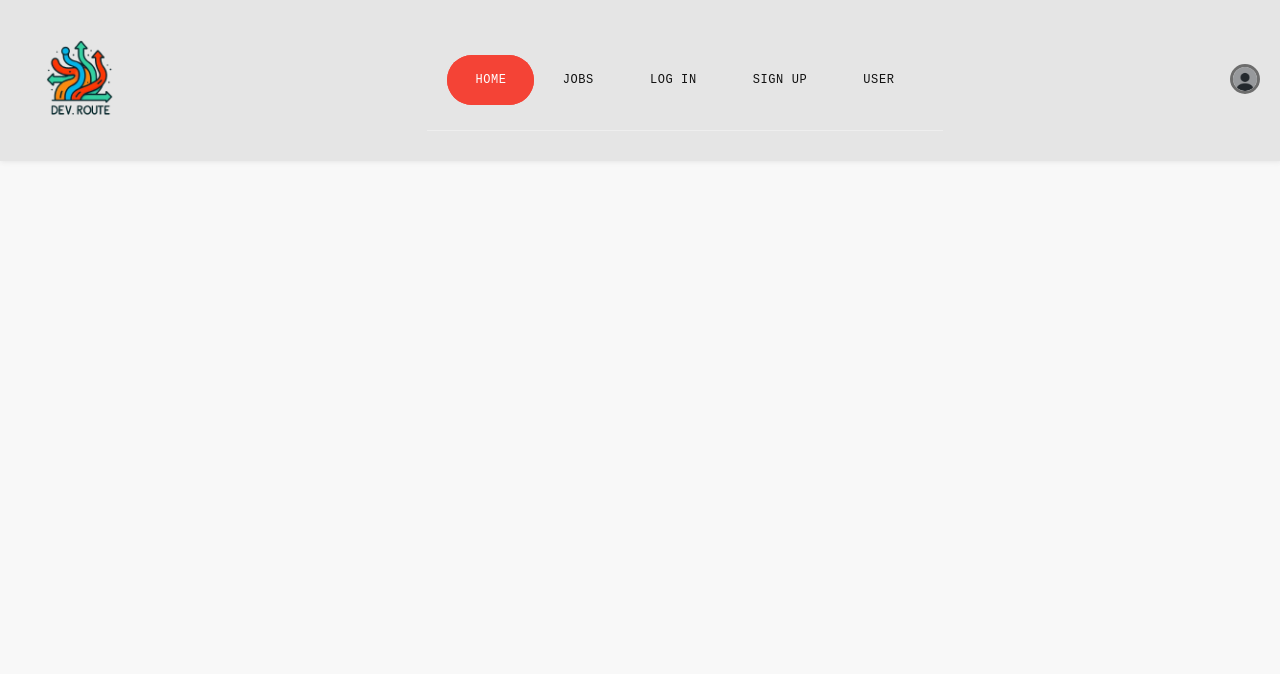
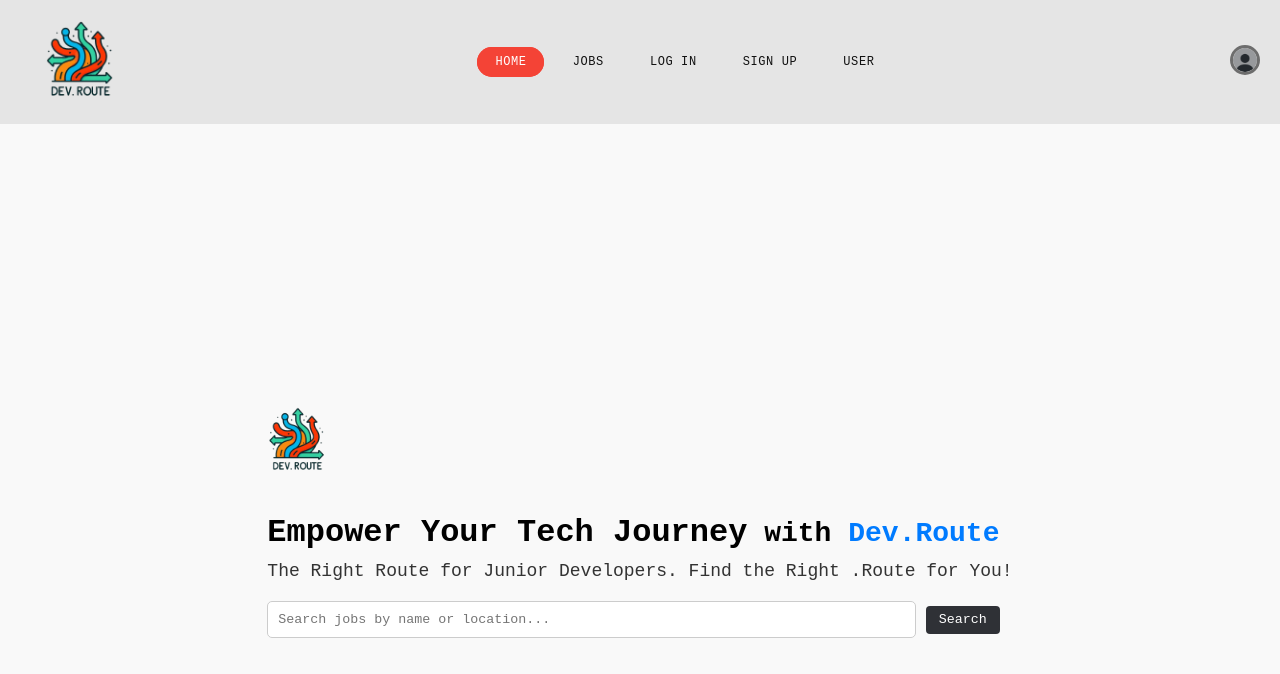
Before and after one commit to MrArmaan/DevrouteFE, a React (Vite) app: page / in a window 1280 px wide. Shown: the top 674 px of the page. Built offline with nearby package versions, Linux system fonts and the light colour scheme.

Commit message:
enhancement: Prototype fixed body page loading. but problem with links. href dont work

```diff
--- a/src/App.css
+++ b/src/App.css
@@ -13,7 +13,7 @@ header {
   display: flex;
   justify-content: space-between;
   align-items: center;
-  padding: 10px 20px;
+  padding: 0px 20px;
   background-color: #e5e5e5;
   box-shadow: 1px 1px 5px #e5e5e5;
 }
@@ -36,31 +36,6 @@ header {
   color: black;
 }
 
-.navbar-left ul {
-  list-style: none;
-  display: flex;
-}
-
-.navbar-left ul li {
-  margin-right: 20px;
-  position: relative;
-}
-
-.navbar-left ul li::after {
-  content: "";
-  position: absolute;
-  top: 50%;
-  right: -10px;
-  width: 1px;
-  height: 10px;
-  background-color: #6d6d6d;
-  transform: translateY(-50%);
-}
-
-.navbar-left ul li:last-child::after {
-  display: none;
-}
-
 .profile-pic {
   width: 30px;
   height: auto;
@@ -75,10 +50,8 @@ header {
   justify-content: space-between;
   position: relative;
   z-index: 1;
-  padding: 20px;
   max-width: 800px;
   margin: 20px auto;
-  border-bottom: 1px solid #eee;
 
   @media (max-width: 650px) {
     flex-direction: column;
@@ -86,7 +59,7 @@ header {
   }
 
   .item {
-    padding: 18px 28px;
+    padding: 8px 18px;
     cursor: pointer;
     transition: color 0.3s ease-out;
     text-decoration: none;
@@ -94,7 +67,7 @@ header {
     letter-spacing: 0.05em;
     text-transform: uppercase;
     font-size: 12px;
-    margin: 5px 0;
+    margin: 5px 5px;
 
     &.active {
       color: #fff;
--- a/src/App.jsx
+++ b/src/App.jsx
@@ -1,45 +1,44 @@
+import React from "react";
+import { BrowserRouter as Router, Routes, Route } from "react-router-dom";
 import "./App.css";
-import { BrowserRouter as Router, Routes, Route, Link } from "react-router-dom";
+import Navmenu from "./components/navbar/Navbar";
 import Login from "./components/login/Login";
 import Signup from "./components/signup/Signup";
 import Landing from "./components/landing/Landing";
-import JobPage from "./components/jobSearch/Jobsearch";
+import Jobs from "./components/jobSearch/Jobsearch";
 import Userdash from "./components/userDashboard/Userdash";
-import Menu from "./components/navbar/Navbar";
 
-/*--------------------
-Items
---------------------*/
 const items = [
   {
     name: "Home",
     color: "#f44336",
-    href: "#",
+    to: "/",
   },
   {
     name: "Jobs",
     color: "#e91e63",
-    href: "#",
+    to: "/jobs",
   },
   {
     name: "Log In",
     color: "#9c27b0",
-    href: "/components/login/Login",
+    to: "/login",
   },
   {
     name: "Sign Up",
     color: "#673ab7",
-    href: "#",
+    to: "/signup",
   },
   {
     name: "User",
     color: "#3f51b5",
-    href: "#",
+    to: "/userdashboard",
   },
 ];
 
 const App = () => {
   return (
+    <Router>
       <div className="header-nav">
         <header>
           <div className="header-left">
@@ -49,7 +48,8 @@ const App = () => {
             <div className="slogan"></div>
           </div>
 
-        <Menu items={items} />
+          <Navmenu items={items} />
+
           <div className="profile-tab">
             <img
               className="profile-pic"
@@ -59,6 +59,15 @@ const App = () => {
           </div>
         </header>
       </div>
+
+      <Routes>
+        <Route path="/" element={<Landing />} />
+        <Route path="/login" element={<Login />} />
+        <Route path="/signup" element={<Signup />} />
+        <Route path="/jobs" element={<Jobs />} />
+        <Route path="/userdashboard" element={<Userdash />} />
+      </Routes>
+    </Router>
   );
 };
 
--- a/src/components/jobSearch/Jobsearch.css
+++ b/src/components/jobSearch/Jobsearch.css
@@ -93,3 +93,45 @@ body {
   max-width: 100%;
   margin-top: 2rem;
 }
+
+.menu-container {
+  display: flex;
+  justify-content: space-between;
+  position: relative;
+  z-index: 1;
+  padding: 20px;
+  max-width: 800px;
+  margin: 20px auto;
+  border-bottom: 1px solid #eee;
+}
+
+@media (max-width: 650px) {
+  .menu-container {
+    flex-direction: column;
+    align-items: center;
+  }
+}
+
+.item {
+  padding: 18px 28px;
+  cursor: pointer;
+  transition: color 0.3s ease-out;
+  text-decoration: none;
+  color: #111;
+  letter-spacing: 0.05em;
+  text-transform: uppercase;
+  font-size: 12px;
+  margin: 5px 0;
+}
+
+.item.active {
+  color: #fff;
+}
+
+.indicator {
+  position: absolute;
+  top: 0;
+  left: 0;
+  z-index: -1;
+  border-radius: 30px;
+}
--- a/src/components/jobSearch/Jobsearch.jsx
+++ b/src/components/jobSearch/Jobsearch.jsx
@@ -1,59 +1,24 @@
 import "./Jobsearch.css";
 
-const JobPage = () => {
+const Jobs = ({ items }) => {
   return (
-    <div className="jobsearch-wrapper">
-      {/* Job Listings */}
-      <section className="job-listings">
-        {/* Display job listings here */}
-        {/* Example: */}
-        <div className="job-card">
-          <h3>Junior Frontend Developer</h3>
-          <p>Company: Acme Web Solutions</p>
-          <p>Location: New York, NY</p>
-          <button>Apply Now</button>
-        </div>
-        <div className="job-card">
-          <h3>Junior Frontend Developer</h3>
-          <p>Company: Acme Web Solutions</p>
-          <p>Location: New York, NY</p>
-          <button>Apply Now</button>
-        </div>
-        <div className="job-card">
-          <h3>Junior Frontend Developer</h3>
-          <p>Company: Acme Web Solutions</p>
-          <p>Location: New York, NY</p>
-          <button>Apply Now</button>
-        </div>
-        <div className="job-card">
-          <h3>Junior Frontend Developer</h3>
-          <p>Company: Acme Web Solutions</p>
-          <p>Location: New York, NY</p>
-          <button>Apply Now</button>
-        </div>
-        <div className="job-card">
-          <h3>Junior Frontend Developer</h3>
-          <p>Company: Acme Web Solutions</p>
-          <p>Location: New York, NY</p>
-          <button>Apply Now</button>
-        </div>
-
-        {/* Repeat for other job listings */}
-      </section>
-
-      {/* Search Options */}
-      <section className="search-options">
-        <button className="search-button">Search By Name</button>
-        <button className="search-button">Search By Location</button>
-      </section>
-
-      {/* Workplace Image */}
-      <img
-        src="path/to/workplace-image.jpg"
-        alt="Workplace"
-        className="workplace-image"
-      />
+    <div className="menu-container">
+      {items.map((item, index) => (
+        <a
+          key={index}
+          className={`item ${active === index ? "active" : ""}`}
+          onMouseEnter={() => {
+            setActive(index);
+          }}
+          href={item.href}
+        >
+          {item.name}
+        </a>
+      ))}
+      <div ref={$indicator1} className="indicator" />
+      <div ref={$indicator2} className="indicator" />
     </div>
   );
 };
-export default JobPage;
+
+export default Jobs;
--- a/src/components/landing/Landing.css
+++ b/src/components/landing/Landing.css
@@ -1,21 +1,16 @@
-/* Landing.css */
-
-/* Main container */
 .landing-container {
   display: flex;
   justify-content: center;
   align-items: center;
   height: 100vh;
-  background-color: #f9f9f9; /* Slightly lighter than the header */
+  background-color: #f9f9f9;
 }
 
-/* Placeholder images for job listings */
 .job-one,
 .job-two {
   margin-right: 20px;
 }
 
-/* Text content on the right */
 .rightside {
   flex: 1;
   padding: 20px;
@@ -29,11 +24,11 @@
 
 .empower-text {
   font-size: 32px;
-  font-weight: 800; /* Bolder */
+  font-weight: 800;
 }
 
 .junior-link {
-  color: #007bff; /* Link color */
+  color: #007bff;
   text-decoration: none;
 }
 
@@ -64,3 +59,8 @@
   padding: 10px 20px;
   cursor: pointer;
 }
+
+.landing-logo {
+  width: 100px;
+  height: auto;
+}
--- a/src/components/landing/Landing.jsx
+++ b/src/components/landing/Landing.jsx
@@ -7,7 +7,7 @@ const Landing = () => {
       <div className="main-body">
         <div className="logo-container">
           <img
-            src="DevRoute/public/images/drlogo.png"
+            src="/images/drlogo.png"
             alt="Your Logo"
             className="landing-logo"
           />
```
Also changed, not shown: src/components/navbar/Navbar.jsx (+2 -5 lines). Lines whose indentation alone changed are shown as unchanged.
